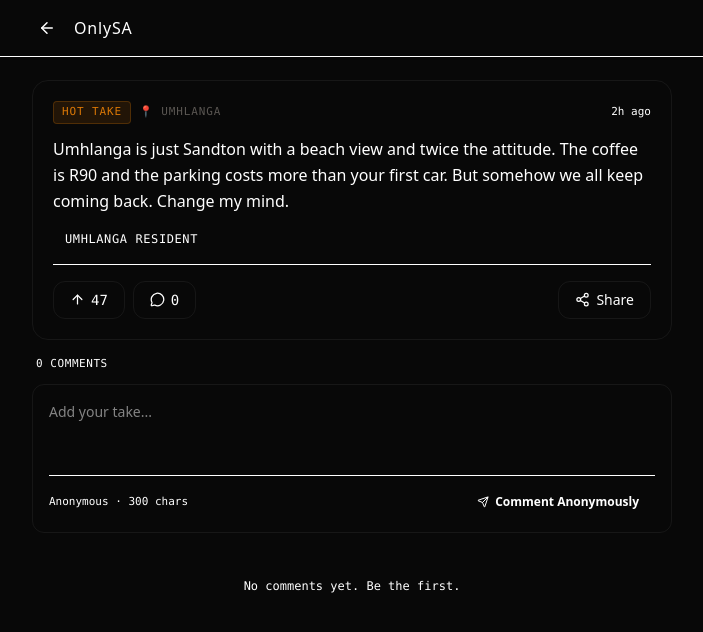
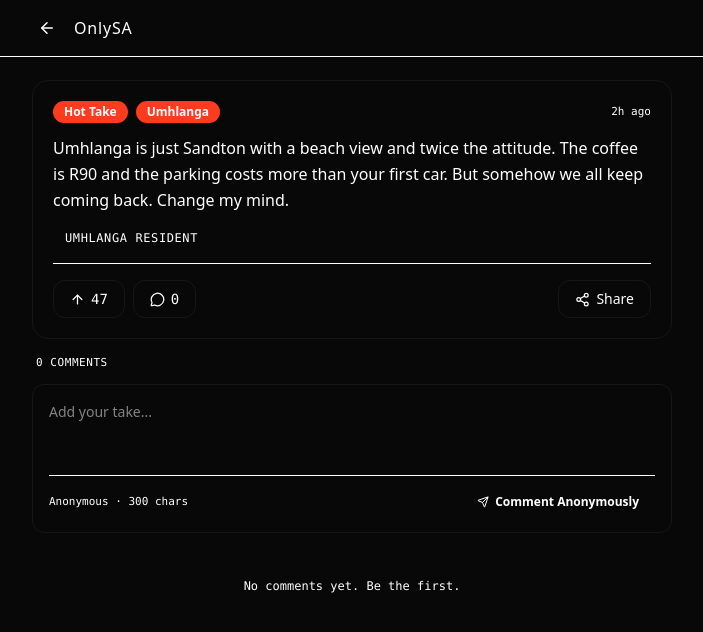
Before and after one commit to vysanchellan/onlysa, a Next.js app: page /post/seed-1 in a window 1280 px wide. Shown: the top 632 px of the page, without its empty margins (288-991 px from the left). Built offline with nearby package versions, Linux system fonts and the light colour scheme.

Commit message:
fix: resolve build errors

```diff
--- a/app/post/[id]/page.tsx
+++ b/app/post/[id]/page.tsx
@@ -4,9 +4,18 @@ import { useState, useEffect, use } from "react";
 import Link from "next/link";
 import { ArrowLeft, Share2, ArrowUp, MessageCircle, Loader2, Send } from "lucide-react";
 import { Post, Comment } from "@/types";
-import { CategoryBadge, AreaTag } from "@/components/ui/badge";
+import { Badge } from "@/components/ui/badge";
 import { timeAgo, getSessionToken } from "@/lib/utils";
 import { cn } from "@/lib/utils";
+
+// Define CategoryBadge and AreaTag here until they are properly placed
+const CategoryBadge = ({ category }: { category: string }) => (
+  <Badge>{category}</Badge>
+);
+
+const AreaTag = ({ area }: { area: string }) => (
+  <Badge>{area}</Badge>
+);
 
 export default function PostPage({ params }: { params: Promise<{ id: string }> }) {
   const { id } = use(params);
--- a/components/ui/badge.tsx
+++ b/components/ui/badge.tsx
@@ -1,48 +1,37 @@
-"use client";
-import { getCategoryColor } from "@/lib/utils";
 
-interface BadgeProps {
-  category: string;
-  className?: string;
+import * as React from "react"
+import { cva, type VariantProps } from "class-variance-authority"
+
+import { cn } from "@/lib/utils"
+
+const badgeVariants = cva(
+  "inline-flex items-center rounded-full border px-2.5 py-0.5 text-xs font-semibold transition-colors focus:outline-none focus:ring-2 focus:ring-ring focus:ring-offset-2",
+  {
+    variants: {
+      variant: {
+        default:
+          "border-transparent bg-primary text-primary-foreground hover:bg-primary/80",
+        secondary:
+          "border-transparent bg-secondary text-secondary-foreground hover:bg-secondary/80",
+        destructive:
+          "border-transparent bg-destructive text-destructive-foreground hover:bg-destructive/80",
+        outline: "text-foreground",
+      },
+    },
+    defaultVariants: {
+      variant: "default",
+    },
+  }
+)
+
+export interface BadgeProps
+  extends React.HTMLAttributes<HTMLDivElement>,
+    VariantProps<typeof badgeVariants> {}
+
+function Badge({ className, variant, ...props }: BadgeProps) {
+  return (
+    <div className={cn(badgeVariants({ variant }), className)} {...props} />
+  )
 }
 
-export function CategoryBadge({ category }: BadgeProps) {
-  const { bg, color, border } = getCategoryColor(category);
-  return (
-    <span style={{
-      display: "inline-flex", alignItems: "center",
-      padding: "2px 8px",
-      borderRadius: "4px",
-      fontSize: "11px",
-      fontFamily: "var(--font-mono, monospace)",
-      fontWeight: 500,
-      textTransform: "uppercase",
-      letterSpacing: "0.08em",
-      backgroundColor: bg,
-      color: color,
-      border: `1px solid ${border}`,
-    }}>
-      {category}
-    </span>
-  );
-}
-
-interface AreaTagProps {
-  area: string;
-  className?: string;
-}
-
-export function AreaTag({ area }: AreaTagProps) {
-  return (
-    <span style={{
-      display: "inline-flex", alignItems: "center",
-      fontSize: "11px",
-      fontFamily: "var(--font-mono, monospace)",
-      color: "#5A5652",
-      textTransform: "uppercase",
-      letterSpacing: "0.08em",
-    }}>
-      📍 {area}
-    </span>
-  );
-}
+export { Badge, badgeVariants }
--- /dev/null
+++ b/components/ui/card.tsx
@@ -0,0 +1,49 @@
+
+import * as React from "react"
+import { cn } from "@/lib/utils"
+
+const Card = React.forwardRef<
+  HTMLDivElement,
+  React.HTMLAttributes<HTMLDivElement>
+>(({ className, ...props }, ref) => (
+  <div
+    ref={ref}
+    className={cn("rounded-lg border bg-card text-card-foreground shadow-sm", className)}
+    {...props}
+  />
+))
+Card.displayName = "Card"
+
+const CardHeader = React.forwardRef<
+  HTMLDivElement,
+  React.HTMLAttributes<HTMLDivElement>
+>(({ className, ...props }, ref) => (
+  <div
+    ref={ref}
+    className={cn("flex flex-col space-y-1.5 p-6", className)}
+    {...props}
+  />
+))
+CardHeader.displayName = "CardHeader"
+
+const CardTitle = React.forwardRef<
+  HTMLParagraphElement,
+  React.HTMLAttributes<HTMLHeadingElement>
+>(({ className, ...props }, ref) => (
+  <h3
+    ref={ref}
+    className={cn("text-2xl font-semibold leading-none tracking-tight", className)}
+    {...props}
+  />
+))
+CardTitle.displayName = "CardTitle"
+
+const CardContent = React.forwardRef<
+  HTMLDivElement,
+  React.HTMLAttributes<HTMLDivElement>
+>(({ className, ...props }, ref) => (
+  <div ref={ref} className={cn("p-6 pt-0", className)} {...props} />
+))
+CardContent.displayName = "CardContent"
+
+export { Card, CardHeader, CardTitle, CardContent }
--- a/components/ui/post-card.tsx
+++ b/components/ui/post-card.tsx
@@ -4,8 +4,17 @@ import { useState, useCallback } from "react";
 import Link from "next/link";
 import { MessageCircle, ArrowUp, Share2, Flag } from "lucide-react";
 import { Post } from "@/types";
-import { CategoryBadge, AreaTag } from "./badge";
+import { Badge } from "./badge";
 import { timeAgo, getSessionToken, truncate } from "@/lib/utils";
+
+// Define CategoryBadge and AreaTag here until they are properly placed
+const CategoryBadge = ({ category }: { category: string }) => (
+  <Badge>{category}</Badge>
+);
+
+const AreaTag = ({ area }: { area: string }) => (
+  <Badge>{area}</Badge>
+);
 
 const C = {
   bgCard:    "#141414",
```
Also changed, not shown: 1 other file (tests, documents, lock files or other folders).
